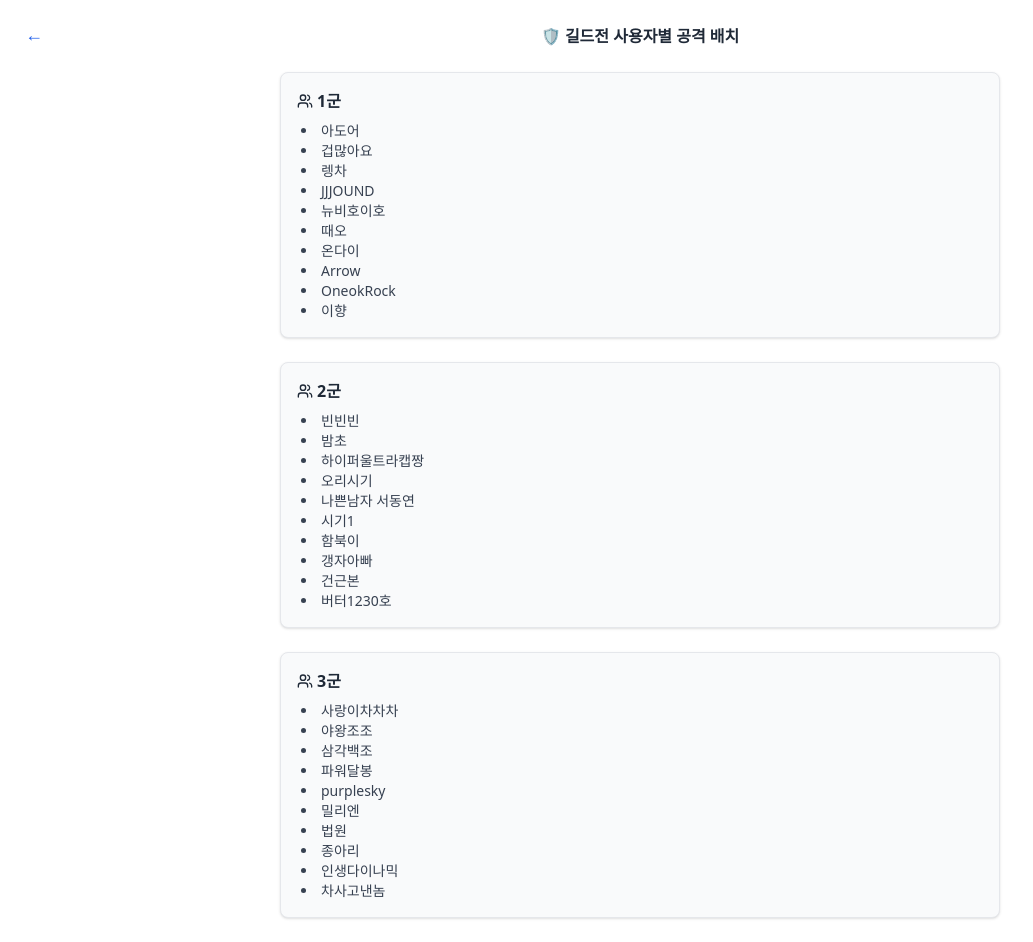
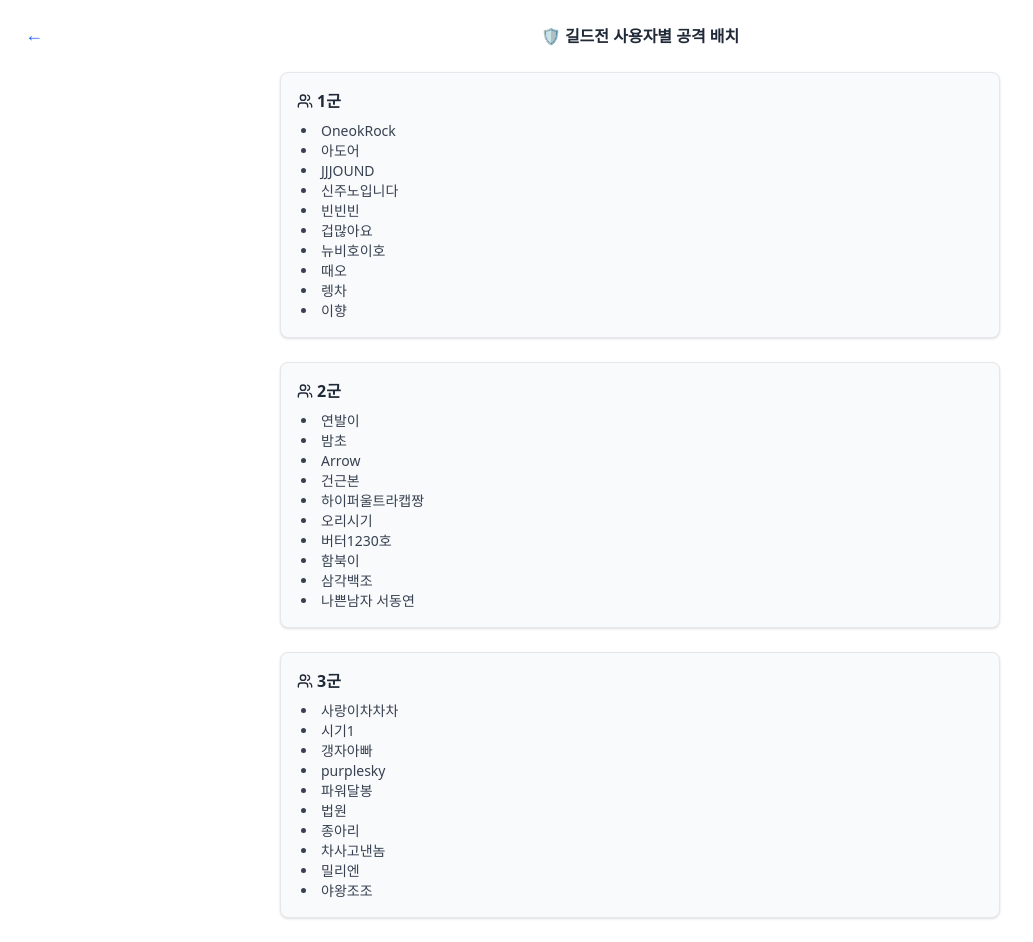
Before and after one commit to ogeongeun/snr-guide, a React (Create React App) app: page /guild-offense/setup in a window 1280 px wide. Shown: the whole page, without its empty margins (0-1033 px from the left). Built offline with nearby package versions, Linux system fonts and the light colour scheme.

Commit message:
길드전 수정 2시간50분

```diff
--- a/src/pages/GuildOffenseSetupPage.jsx
+++ b/src/pages/GuildOffenseSetupPage.jsx
@@ -3,9 +3,9 @@ import { Users } from 'lucide-react';
 
 const GuildOffenseSetupPage = () => {
   const userGroups = {
-    '1군': ['아도어','겁많아요','렝차','JJJOUND','뉴비호이호','때오','온다이','Arrow','OneokRock','이향'],
-    '2군': ['빈빈빈','밤초','하이퍼울트라캡짱','오리시기','나쁜남자 서동연','시기1','함북이','갱자아빠','건근본','버터1230호'],
-    '3군': [ '사랑이차차차','야왕조조','삼각백조','파워달봉','purplesky','밀리엔','법원','종아리','인생다이나믹','차사고낸놈']
+    '1군': ['OneokRock','아도어','JJJOUND','신주노입니다','빈빈빈','겁많아요','뉴비호이호','때오','렝차','이향'],
+    '2군': ['연발이','밤초','Arrow','건근본','하이퍼울트라캡짱','오리시기','버터1230호','함북이','삼각백조','나쁜남자 서동연'],
+    '3군': [ '사랑이차차차','시기1','갱자아빠','purplesky','파워달봉','법원','종아리','차사고낸놈','밀리엔','야왕조조']
 
 
   };
```
